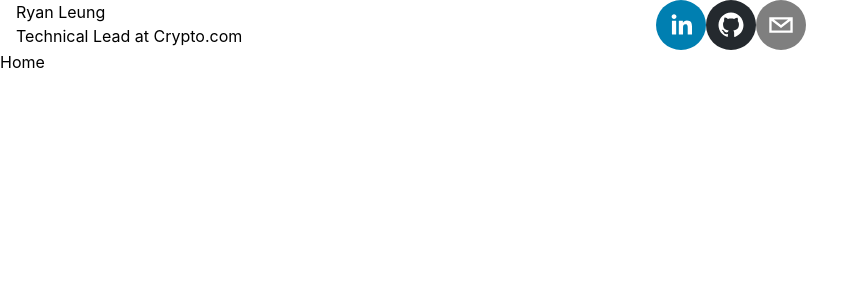
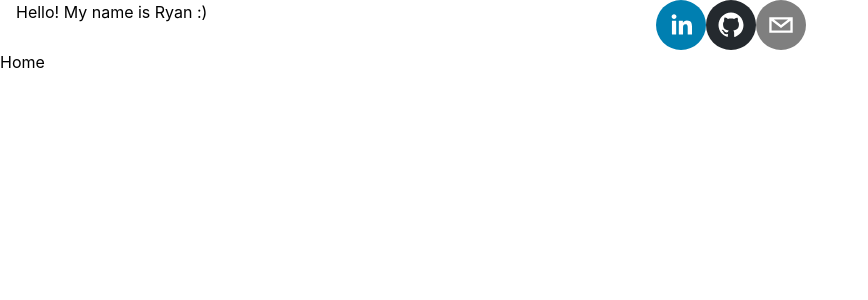
Before and after one commit to minocys/ryan-leung.com, a Next.js app: page / in a window 1280 px wide. Shown: the top 300 px of the page, without its empty margins (0-868 px from the left). Built offline with nearby package versions, Linux system fonts and the light colour scheme.

Commit message:
Update hero content

```diff
--- a/pages/index.tsx
+++ b/pages/index.tsx
@@ -14,8 +14,7 @@ const Home: NextPage = () => {
 
       <main className="flex flex-column">
         <Container>
-          <h1>Ryan Leung</h1>
-          <h2>Technical Lead at Crypto.com</h2>
+          <h1>Hello! My name is Ryan :)</h1>
         </Container>
         <Container>
           <LinkedIn />
```
Also changed, not shown: 2 other files (tests, documents, lock files or other folders).
